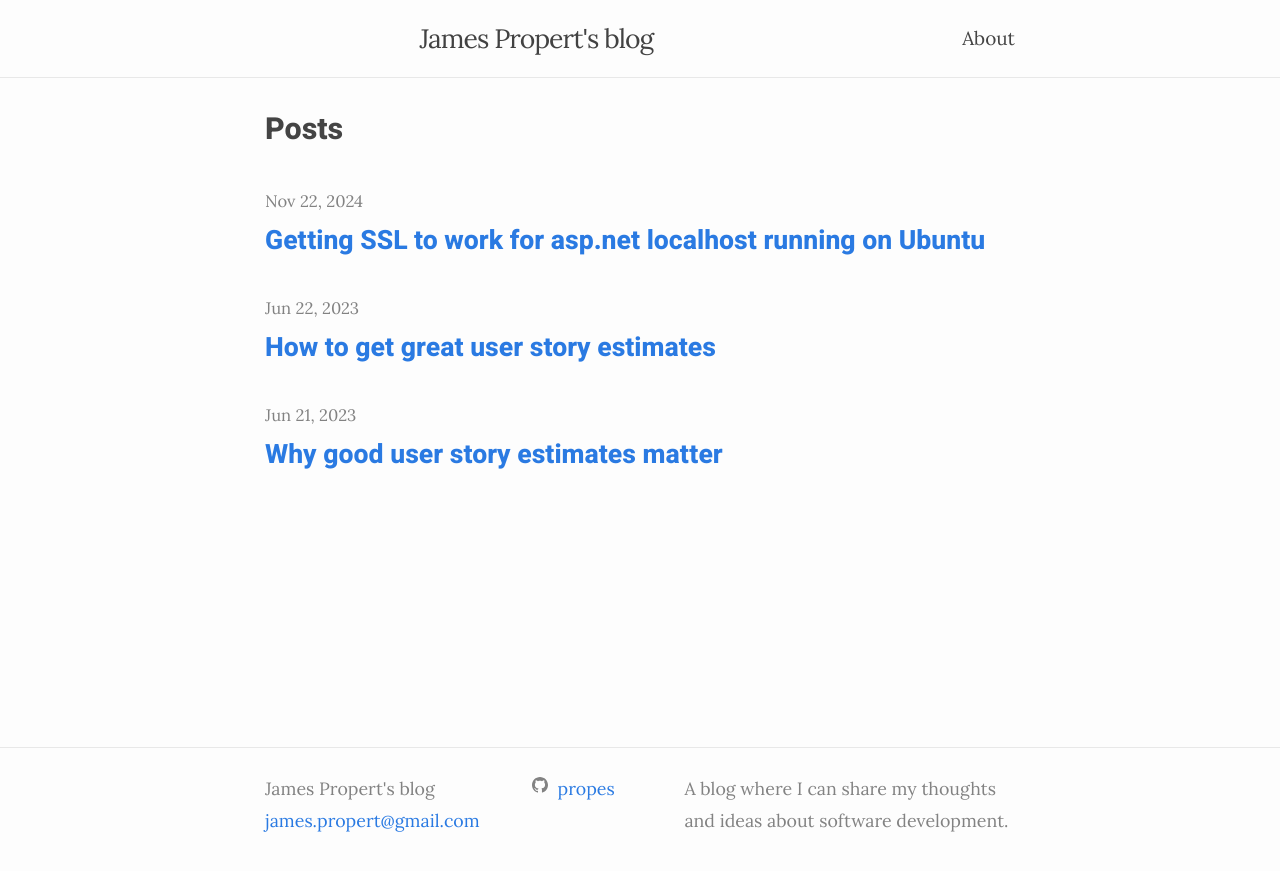
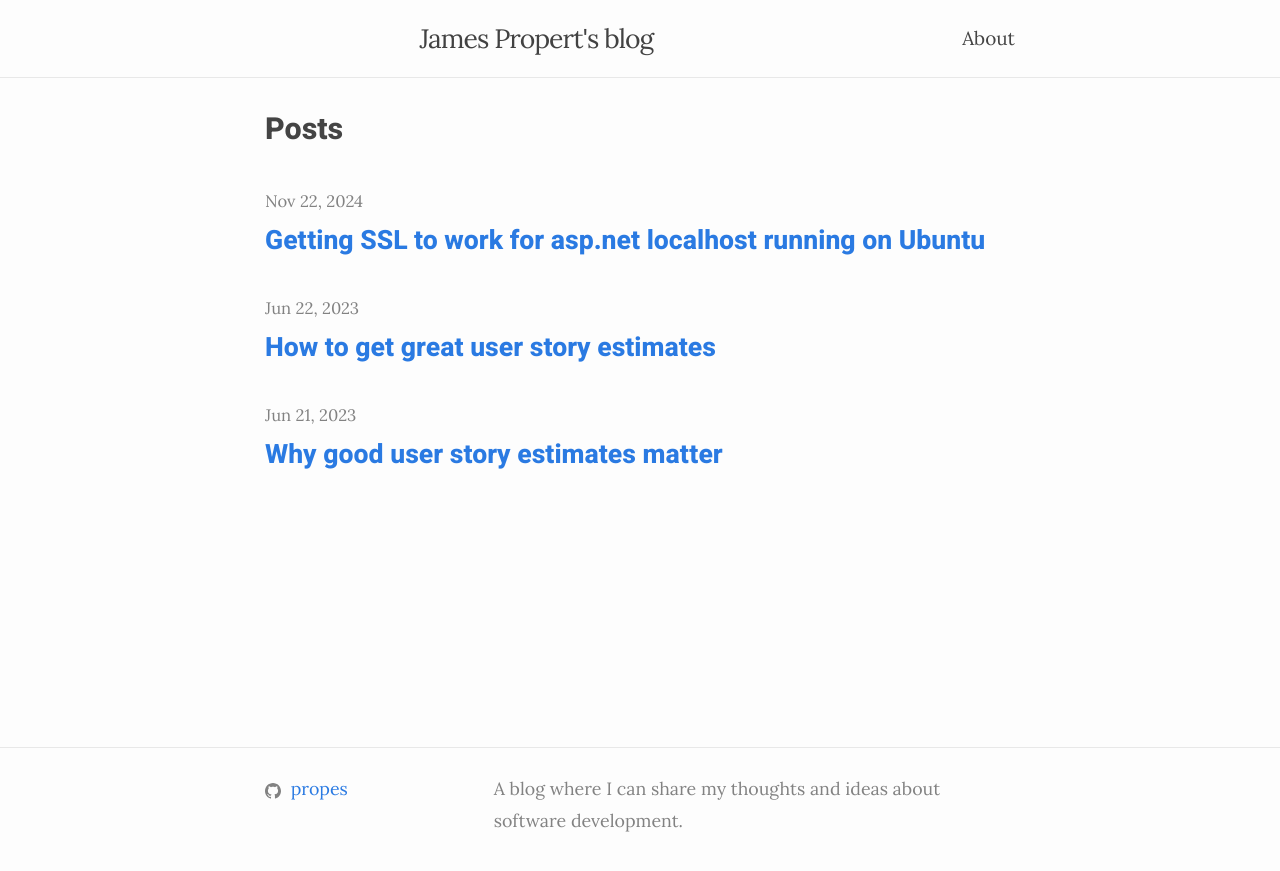
Before and after one commit to propes/propes.github.io, a Jekyll site: the page built from index.md, in a window 1280 px wide. Shown: the top 871 px of the page. Built offline with Jekyll 4.4.1, drawn with Linux system fonts in a browser that asks for light colours.

Commit message:
Styling tweaks

```diff
--- a/_config.yml
+++ b/_config.yml
@@ -19,7 +19,7 @@
 # in the templates via {{ site.myvariable }}.
 
 title: James Propert's blog
-email: james.propert@gmail.com
+email:
 description: >- # this means to ignore newlines until "baseurl:"
   A blog where I can share my thoughts and ideas about software development.
 baseurl: "" # the subpath of your site, e.g. /blog
--- a/_includes/footer.html
+++ b/_includes/footer.html
@@ -4,7 +4,7 @@
   <div class="wrapper">
 
     <div class="footer-col-wrapper">
-      <div class="footer-col footer-col-1">
+      <!-- <div class="footer-col footer-col-1">
         <ul class="contact-list">
           <li class="p-name">
             {%- if site.author -%}
@@ -17,13 +17,13 @@
             <li><a class="u-email" href="mailto:{{ site.email }}">{{ site.email }}</a></li>
             {%- endif -%}
         </ul>
+      </div> -->
+
+      <div class="footer-col footer-col-1">
+        {%- include social.html -%}
       </div>
 
       <div class="footer-col footer-col-2">
-        {%- include social.html -%}
-      </div>
-
-      <div class="footer-col footer-col-3">
         <p>{{- site.description | escape -}}</p>
       </div>
     </div>
--- a/_sass/minima/_base.scss
+++ b/_sass/minima/_base.scss
@@ -226,7 +226,7 @@ pre {
   display: inline-block;
   fill: #{$grey-color};
   padding-right: 5px;
-  vertical-align: text-top;
+  vertical-align: middle;
 }
 
 .social-media-list {
--- a/_sass/minima/_layout.scss
+++ b/_sass/minima/_layout.scss
@@ -146,18 +146,13 @@
 }
 
 .footer-col-1 {
-  width: -webkit-calc(35% - (#{$spacing-unit} / 2));
-  width: calc(35% - (#{$spacing-unit} / 2));
+  width: -webkit-calc(30% - (#{$spacing-unit} / 2));
+  width: calc(30% - (#{$spacing-unit} / 2));
 }
 
 .footer-col-2 {
-  width: -webkit-calc(20% - (#{$spacing-unit} / 2));
-  width: calc(20% - (#{$spacing-unit} / 2));
-}
-
-.footer-col-3 {
-  width: -webkit-calc(45% - (#{$spacing-unit} / 2));
-  width: calc(45% - (#{$spacing-unit} / 2));
+  width: -webkit-calc(70% - (#{$spacing-unit} / 2));
+  width: calc(70% - (#{$spacing-unit} / 2));
 }
 
 @include media-query($on-laptop) {
@@ -165,11 +160,6 @@
   .footer-col-2 {
     width: -webkit-calc(50% - (#{$spacing-unit} / 2));
     width: calc(50% - (#{$spacing-unit} / 2));
-  }
-
-  .footer-col-3 {
-    width: -webkit-calc(100% - (#{$spacing-unit} / 2));
-    width: calc(100% - (#{$spacing-unit} / 2));
   }
 }
 
```
